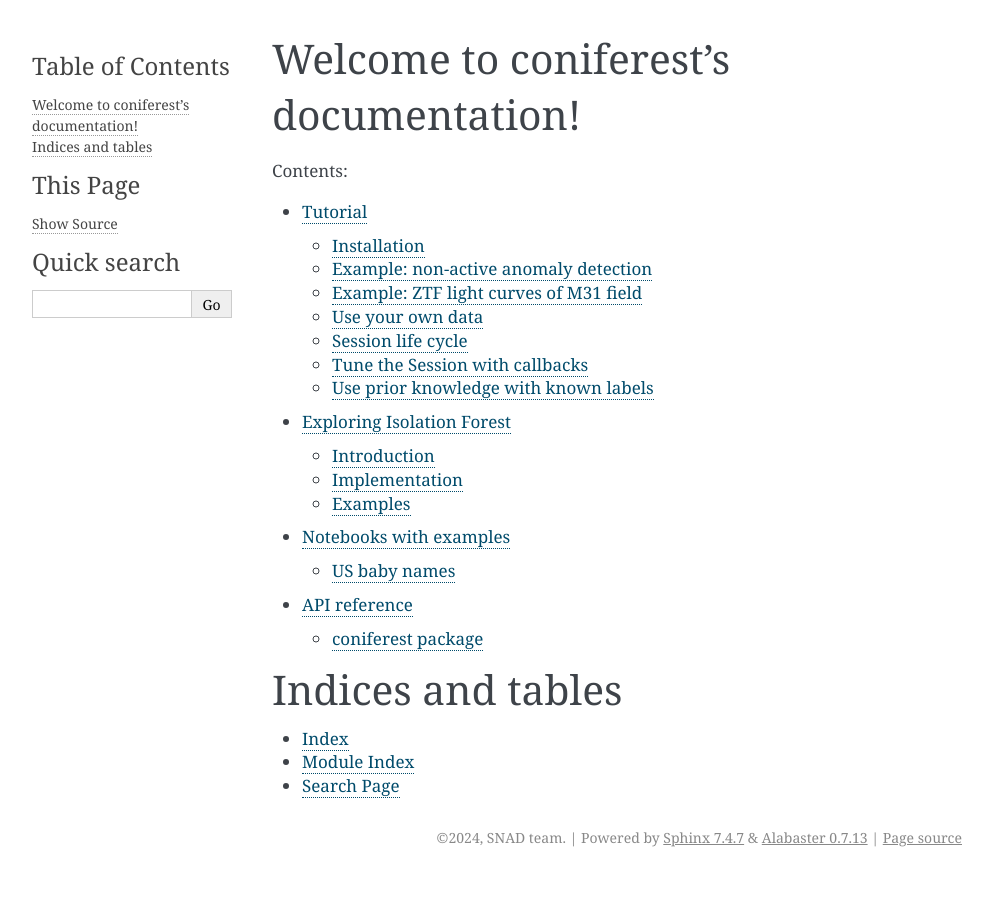
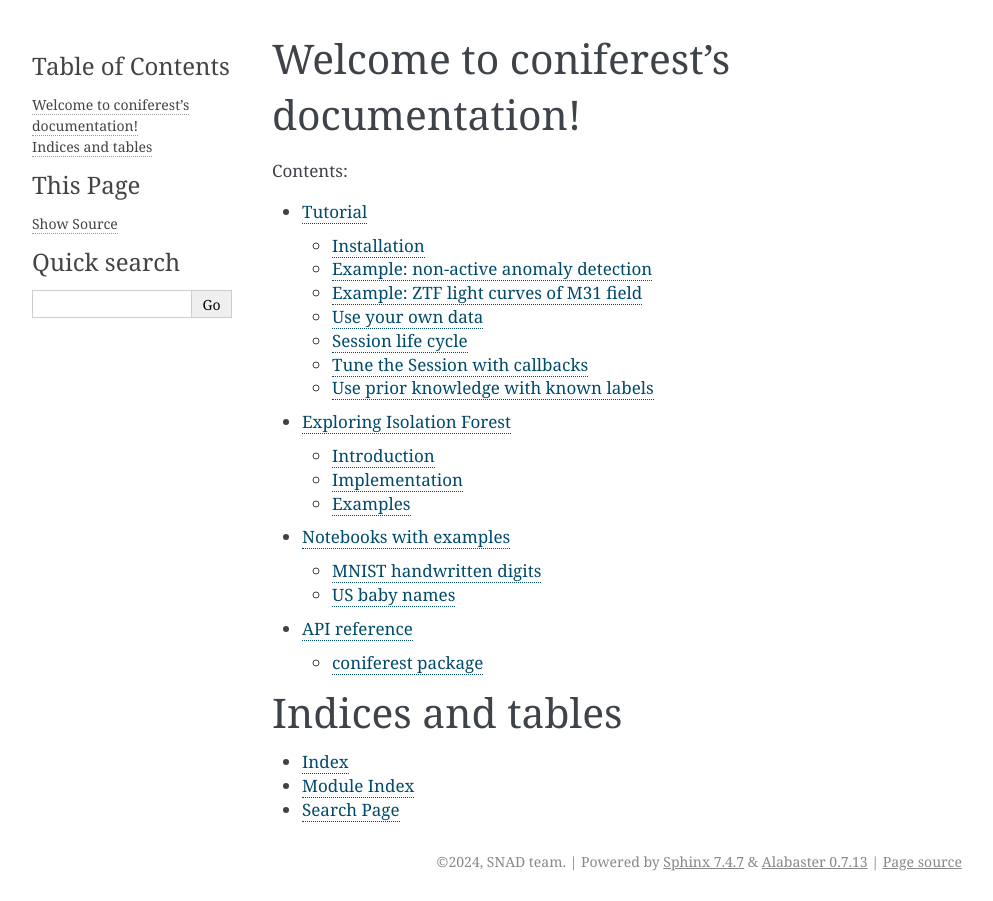
Before and after one commit to snad-space/coniferest, a Sphinx documentation site: the page built from docs/index.rst, in a window 1280 px wide. Shown: the whole page, without its empty margins (148-1141 px from the left). Built offline with Sphinx 7.4.7, drawn with Linux system fonts in a browser that asks for light colours.

Commit message:
MNIST doc NB

```diff
--- a/docs/notebooks.rst
+++ b/docs/notebooks.rst
@@ -4,4 +4,5 @@ Notebooks with examples
 .. toctree::
     :maxdepth: 1
 
+    MNIST handwritten digits  <notebooks/mnist>
     US baby names <notebooks/us-names>
```
Also changed, not shown: docs/notebooks/mnist.ipynb (added), 1 other file.
